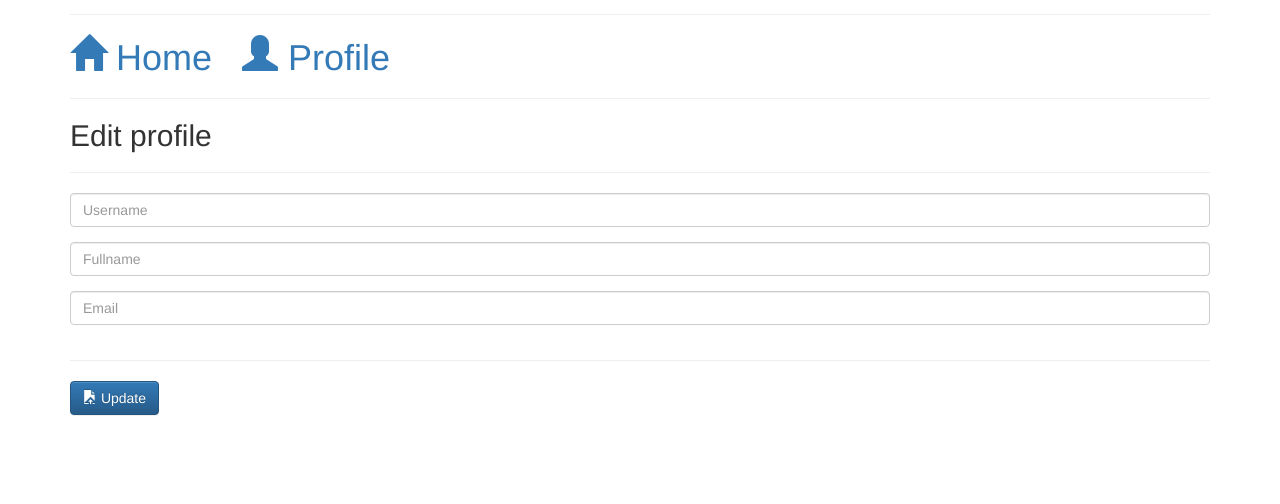
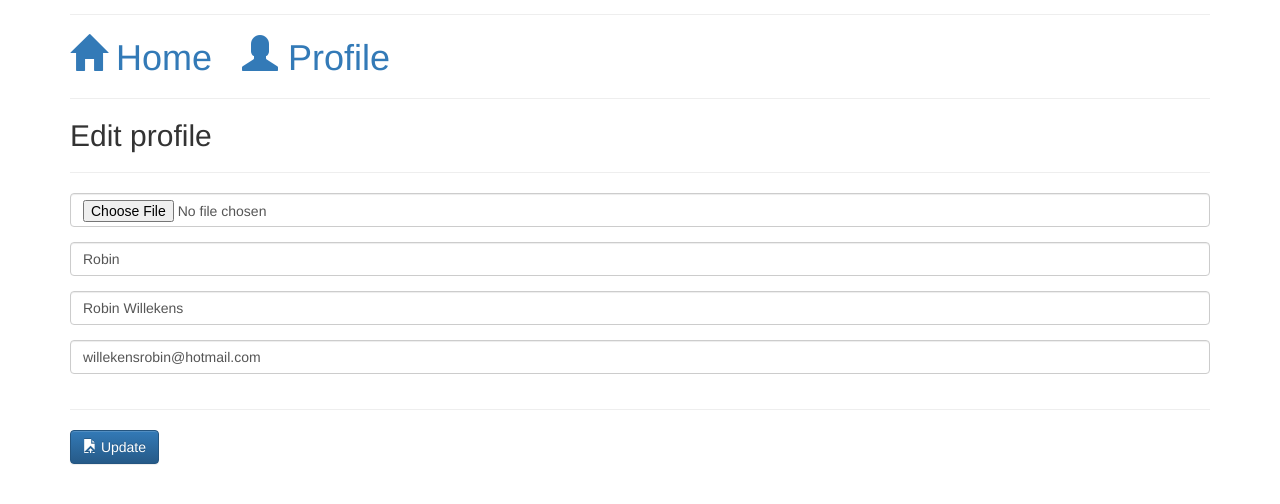
Before and after one commit to willekensrobin/php-instagram, a PHP site: page /edit-profile.php in a window 1280 px wide. Shown: the part 171-675 px from the top of the page. Run offline with PHP 8.4, Linux system fonts and the light colour scheme; a user stored in the database is signed in; data comes from the database, SQL or seed files in the repository.

Commit message:
Edit profile works

```diff
--- a/classes/db.class.php
+++ b/classes/db.class.php
@@ -4,7 +4,7 @@ class Db
     private $host = "localhost";
     private $db_name = "instagram";
     private $username = "root";
-    private $password = "root";
+    private $password = "";
     public $conn;
 
     public function dbConnection()
--- a/classes/user.class.php
+++ b/classes/user.class.php
@@ -91,15 +91,12 @@ class User
 		return true;
 	}
 
-    public function updateInfo()
+    public function updateInfo($username, $fullname, $email)
     {
         try
 		{
-            $userRow=$statement->fetch(PDO::FETCH_ASSOC);
-            $_SESSION['session'] = $userRow['id'];
-
-			$statement = $this->conn->prepare("UPDATE TABLE db_users SET username=:username, fullname=:fullname, email=:email WHERE id=". $userRow .";");
-
+            $userRow = $_SESSION['session'];
+            $statement = $this->conn->prepare("UPDATE db_users SET username=:username, fullname=:fullname, email=:email WHERE id=". $userRow .";");
 			$statement->bindparam(":username", $username);
             $statement->bindparam(":fullname", $fullname);
 			$statement->bindparam(":email", $email);
--- a/edit-profile.php
+++ b/edit-profile.php
@@ -27,21 +27,18 @@ if(!empty($_POST))
 	{
 		try
 		{
-			$statement = $update_user->runQuery("SELECT username, email FROM db_users WHERE username=:username OR email=:email");
-			$statement->execute(array(':username'=>$username, ':email'=>$email));
+			$statement = $update_user->runQuery("SELECT username, email FROM db_users WHERE id=:id");
+			$statement->execute(array(":id"=>$user_id));
 			$row=$statement->fetch(PDO::FETCH_ASSOC);
 
-			if($row['username']==$username) {
-				$error[] = "Username is taken";
-			}
-			else if($row['email']==$email) {
-				$error[] = "Email is already in use";
-			}
+
+			if($row['username']==""){
+                $error[] = "shit's empty yo";
+            }
 			else
 			{
-				$update_user->updateInfo();
+				$update_user->updateInfo($username, $fullname, $email);
 				$update_user->redirect('profile.php?joined');
-
 			}
 		}
 		catch(PDOException $e)
@@ -144,15 +141,18 @@ if(!empty($_POST))
 			}
 			?>
             <div class="form-group">
-            <input type="text" class="form-control" name="username" placeholder="Username" value="<?php if(isset($error)){echo $username;}?>" />
+                <input type="file" class="form-control" name="avatar" id="avatar">
+            </div>
+            <div class="form-group">
+            <input type="text" class="form-control" name="username" placeholder="Username" id="username" value="<?php echo $userRow["username"];?>" />
             </div>
 
             <div class="form-group">
-            <input type="text" class="form-control" name="fullname" placeholder="Fullname" value="<?php if(isset($error)){echo $fullname;}?>" />
+            <input type="text" class="form-control" name="fullname" placeholder="Fullname" id="fullname" value="<?php echo $userRow["fullname"];?>" />
             </div>
 
             <div class="form-group">
-            <input type="text" class="form-control" name="email" placeholder="Email" value="<?php if(isset($error)){echo $email;}?>" />
+            <input type="text" class="form-control" name="email" placeholder="Email" id="email" value="<?php echo $userRow["email"];?>" />
             </div>
 
             <div class="clearfix"></div><hr />
```
